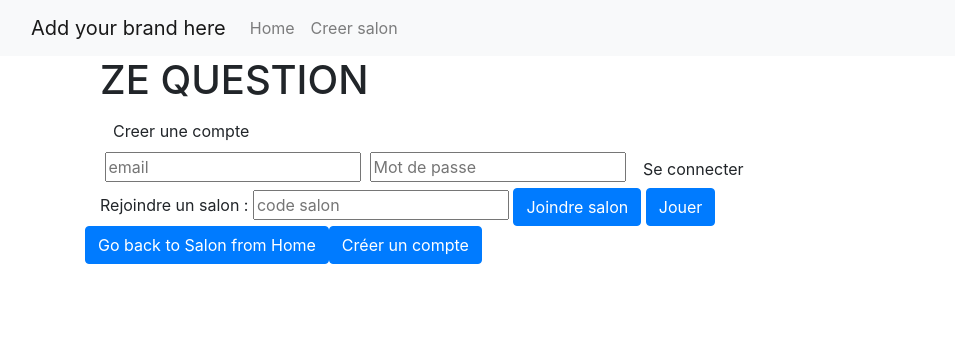
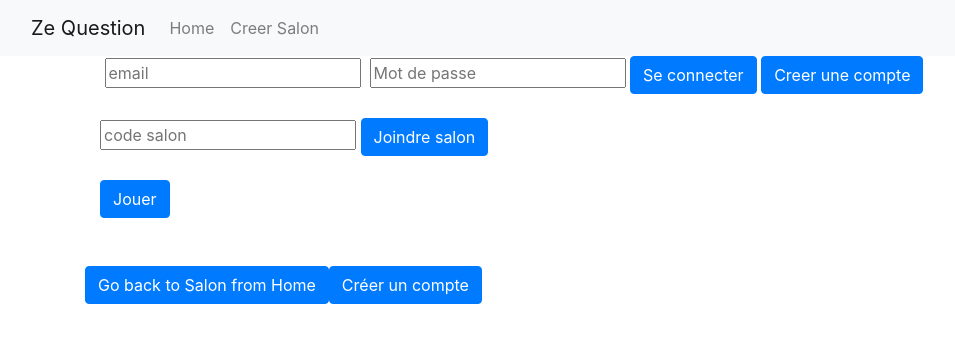
Before and after one commit to Bestar7/Frontend-Js, a website built with webpack: page src/index.html in a window 1280 px wide. Shown: the whole page, without its empty margins (0-955 px from the left). Built offline with nearby package versions, Linux system fonts and the light colour scheme.

Commit message:
refactor le cancer

```diff
--- a/src/components/NavBar/NavBar.js
+++ b/src/components/NavBar/NavBar.js
@@ -16,7 +16,7 @@ const Navbar = () => {
   let navbar = `
   <nav class="navbar navbar-expand-lg navbar-light bg-light">
         <div class="container-fluid">
-          <a class="navbar-brand" href="#">Add your brand here</a>
+          <a class="navbar-brand" href="#" data-uri="/">Ze Question</a>
           <button
             class="navbar-toggler"
             type="button"
@@ -34,7 +34,7 @@ const Navbar = () => {
                 <a class="nav-link" aria-current="page" href="#" data-uri="/">Home</a>
               </li>
               <li class="nav-item">
-                <a class="nav-link" href="#" data-uri="/salon">Creer salon</a>
+                <a class="nav-link" href="#" data-uri="/salon">Creer Salon</a>
               </li>
             </ul>
           </div>
--- a/src/components/Pages/Salon.js
+++ b/src/components/Pages/Salon.js
@@ -17,13 +17,12 @@ import { Redirect } from "../Router/Router";
   `
 
   let form=
-  `<div class="row mx-0 text-center">
-  <div class="col-md-4"></div>
-  <div class="col-md-4 mt-2">
-      <h1 id="form" class="display-2 mb-2 mb-md-5 text-center">Form : </h1>
+  `<div class="">
+  <div class="">
+      <h1 id="form" class="text-center">Form : </h1>
       <form method="post" >
         <div class="row justify-content-center">
-            <div class="col-xs-4">
+            <div class="">
                 <div class="row justify-content-center" style="padding-top:10px;">
                     <input class="form-control" id="pseudo" type="text" name="name" placeholder="Pseudo">
                 </div>
--- a/src/components/Pages/homePage.js
+++ b/src/components/Pages/homePage.js
@@ -8,33 +8,42 @@ import { Redirect } from "../Router/Router";
 */
 let test=`
 <div class="container">
-  <div id="home" class="flex-column flex-center">
-    <h1> ZE QUESTION</h1>
-    <a href="/register.html" class="btn"> Creer une compte</a>
+  <div id="home" class="">
 
     <div id="connexion">
       <form id="form">
         <label id="email"> </label>
         <input type="email" placeholder="email" name="email" type="text"/>
-        <label id="password" ></label>
-        <input type="password" placeholder="Mot de passe " name="password"/>
-        <a href="/login.html" class="btn"> Se connecter</a>
+        <label id="password"></label>
+        <input type="password" placeholder="Mot de passe" name="password"/>
+        <a href="/login.html" class="btn btn-primary">Se connecter</a>
+        <a href="/register.html" class="btn btn-primary">Creer une compte</a>
       </form>
     </div>
+    <br>
+
+    <div id="joinSalon">
+      <form>
+        <input type = "text" placeholder="code salon" name="codeSalon"/>
+        <a href="/joinsalon.html" class="btn btn-primary"> Joindre salon</a>
+        </div>
+        </form>
+    </div>
+    <br>
+
+    <div id="joinSalon">
+      <button type="button" class="btn btn-primary" href="#" data-uri="/salon">Jouer</button>
+    </div>
+    <br>
 
     <div id="newSalon">
 
     </div>
+    <br>
 
-    <div id="joinSalon">
-      <form>
-        <label id="codesalon"> Rejoindre un salon : </label>
-        <input type = "text" placeholder="code salon" name="codeSalon"/>
-        <a href="/joinsalon.html" class="btn btn-primary"> Joindre salon</a>
-        <button type="button" class="btn btn-primary" href="#" data-uri="/salon">Jouer</button>
-        </div>
-        </form>
-    </div>
+
+
+
 
   </div>
 </div>`;
--- a/src/index.html
+++ b/src/index.html
@@ -17,7 +17,7 @@
     </header>
 
     <main class="container">
-      <div id="page"></div>
+      <div id="page" class="justify-content-center"></div>
     </main>
 
     <footer></footer>
```
